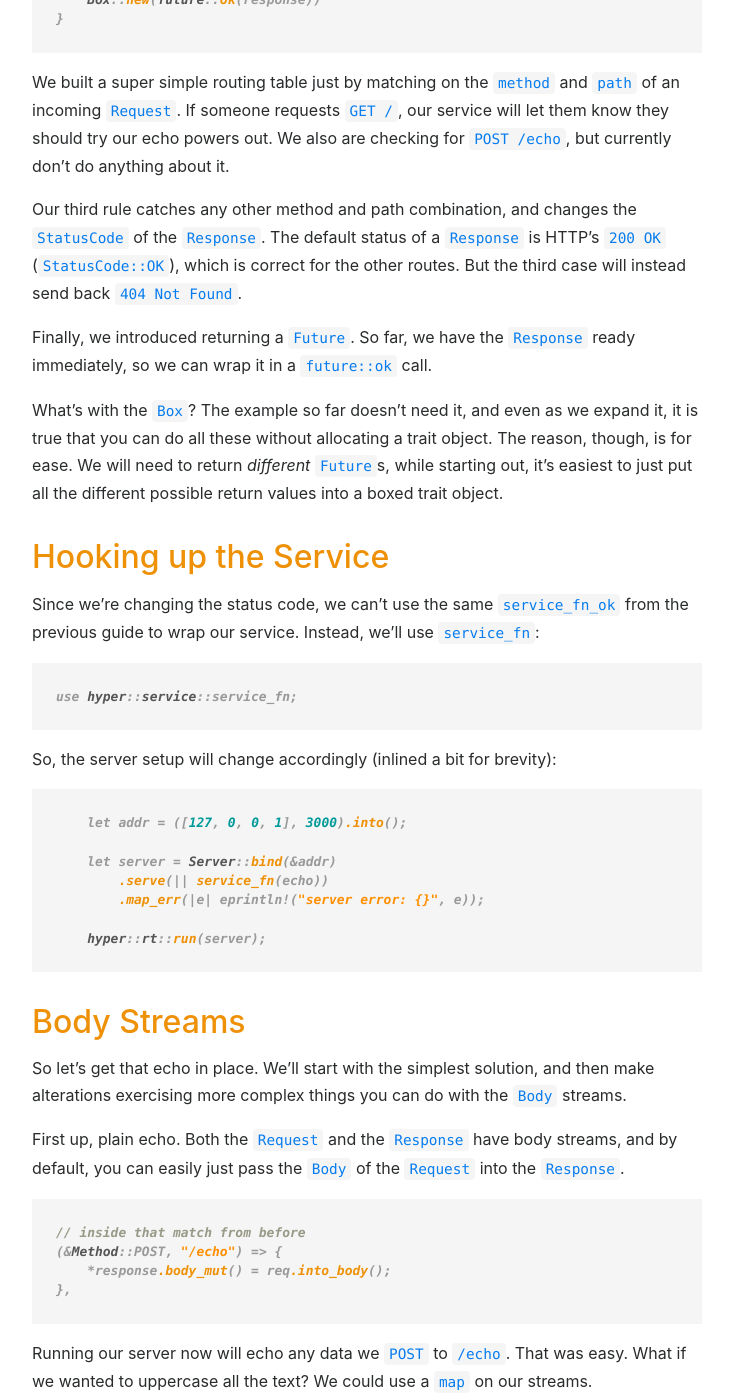
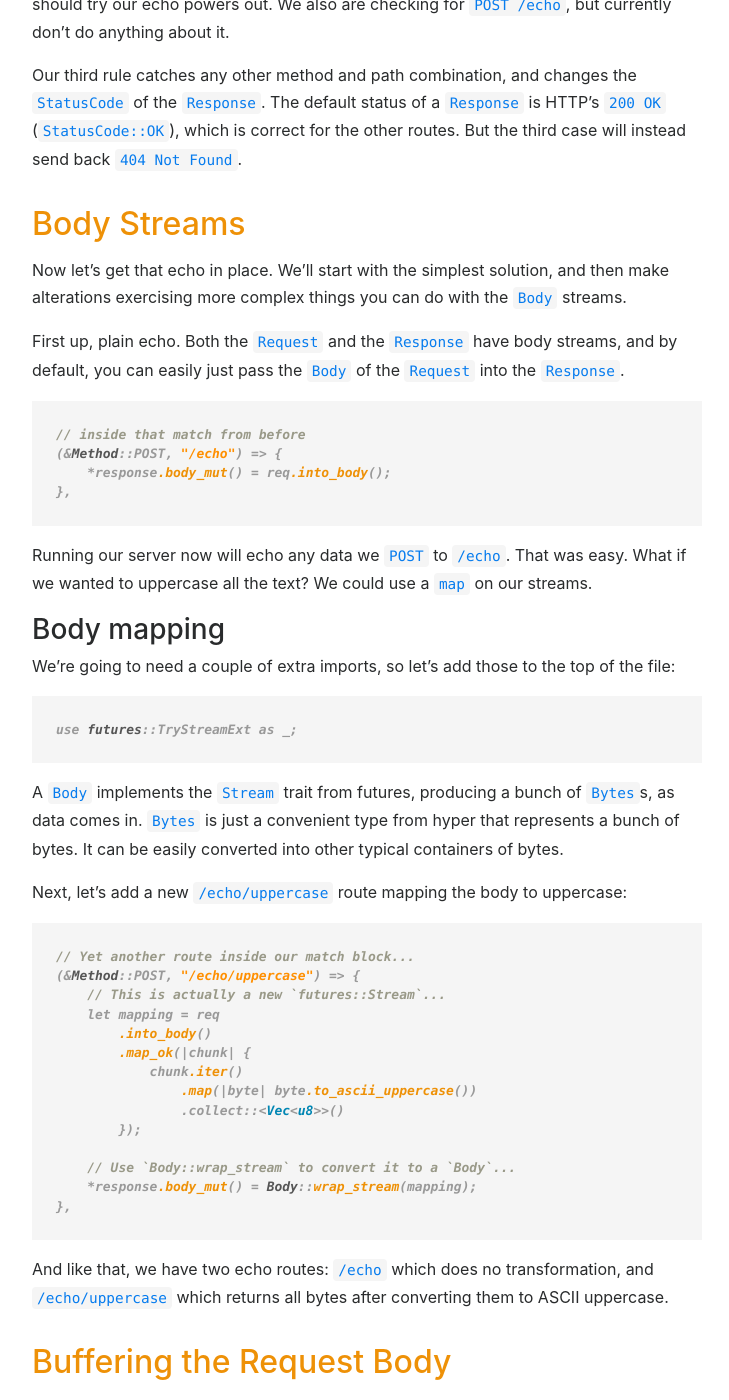
Before and after one commit to hyperium/hyperium.github.io, a Jekyll site: the page built from _guides/server/echo.md, in a window 1280 px wide and 1400 px high, scrolled down 1479 px. Shown: the whole window, without its empty margins (338-1067 px from the left). Built offline with Jekyll 4.4.1, drawn with Linux system fonts in a browser that asks for light colours; some of the changed text lies outside the part shown.

Commit message:
update the server echo guide

````diff
--- a/_config.yml
+++ b/_config.yml
@@ -30,5 +30,5 @@
 
 docs_url: https://docs.rs/hyper/0.13.*
 examples_url: https://github.com/hyperium/hyper/tree/master/examples
-futures_url: https://docs.rs/futures/0.1.*
+futures_url: https://docs.rs/futures/0.3.*
 hyper_tls_url: https://docs.rs/hyper-tls/*
--- a/_guides/server/echo.md
+++ b/_guides/server/echo.md
@@ -22,17 +22,16 @@
 
 ```toml
 [dependencies]
-hyper = "0.12"
-futures = "0.1" # yes, 0.1 for now
+hyper = "0.13"
+tokio = { version = "0.2", features = ["full"] }
+futures = "0.3"
 ```
 
 Then, we need to add some to our imports:
 
 ```rust
 # extern crate hyper;
-extern crate futures;
-
-use futures::future;
+# extern crate futures;
 use hyper::{Method, StatusCode};
 # fn main() {}
 ```
@@ -45,11 +44,8 @@
 # extern crate hyper;
 # use futures::future::{self, Future};
 # use hyper::{Body, Method, Request, Response, StatusCode};
-
-// Just a simple type alias
-type BoxFut = Box<dyn Future<Item=Response<Body>, Error=hyper::Error> + Send>;
-
-fn echo(req: Request<Body>) -> BoxFut {
+#
+async fn echo(req: Request<Body>) -> Result<Response<Body>, hyper::Error> {
     let mut response = Response::new(Body::empty());
 
     match (req.method(), req.uri().path()) {
@@ -64,7 +60,7 @@
         },
     };
 
-    Box::new(future::ok(response))
+    Ok(response)
 }
 # fn main() {}
 ```
@@ -80,57 +76,9 @@
 the other routes. But the third case will instead send back `404 Not
 Found`.
 
-Finally, we introduced returning a `Future`. So far, we have the `Response`
-ready immediately, so we can wrap it in a `future::ok` call.
-
-What's with the `Box`? The example so far doesn't need it, and even as we
-expand it, it is true that you can do all these without allocating a trait
-object. The reason, though, is for ease. We will need to return *different*
-`Future`s, while starting out, it's easiest to just put all the different
-possible return values into a boxed trait object.
-
-## Hooking up the Service
-
-Since we're changing the status code, we can't use the same `service_fn_ok` from the previous guide to wrap our service.
-Instead, we'll use `service_fn`:
-
-```rust
-# extern crate hyper;
-use hyper::service::service_fn;
-```
-
-So, the server setup will change accordingly (inlined a bit for brevity):
-
-```rust
-# extern crate futures;
-# extern crate hyper;
-#
-# use futures::future;
-# use hyper::rt::Future;
-# use hyper::{Body, Request, Response, Server};
-# use hyper::service::service_fn;
-#
-# type BoxFut = Box<dyn Future<Item=Response<Body>, Error=hyper::Error> + Send>;
-#
-# fn echo(_req: Request<Body>) -> BoxFut {
-#     Box::new(future::ok(Response::new(Body::empty())))
-# }
-#
-# fn run() {
-    let addr = ([127, 0, 0, 1], 3000).into();
-
-    let server = Server::bind(&addr)
-        .serve(|| service_fn(echo))
-        .map_err(|e| eprintln!("server error: {}", e));
-
-    hyper::rt::run(server);
-# }
-# fn main() {}
-```
-
 ## Body Streams
 
-So let's get that echo in place. We'll start with the simplest solution, and
+Now let's get that echo in place. We'll start with the simplest solution, and
 then make alterations exercising more complex things you can do with the
 `Body` streams.
 
@@ -165,13 +113,12 @@
 ```rust
 # extern crate futures;
 # extern crate hyper;
-use futures::Stream;
-use hyper::Chunk;
+use futures::TryStreamExt as _;
 # fn main() {}
 ```
 
 A `Body` implements the `Stream` trait from futures, producing a bunch of
-`Chunk`s, as data comes in. A `Chunk` is just a convenient type from hyper
+`Bytes`s, as data comes in. `Bytes` is just a convenient type from hyper
 that represents a bunch of bytes. It can be easily converted into other
 typical containers of bytes.
 
@@ -179,7 +126,8 @@
 
 ```rust
 # extern crate hyper;
-# use hyper::rt::Stream;
+# extern crate futures;
+# use futures::TryStreamExt as _;
 # use hyper::{Body, Method, Request, Response};
 # fn echo(req: Request<Body>) -> Response<Body> {
 #     let mut response = Response::default();
@@ -219,49 +167,30 @@
 In this case, we can't really generate a `Response` immediately. Instead, we
 must wait for the full request body to be received.
 
-1. With `GET /`, `POST /echo`, and `POST /echo/uppercase`, we have an immediate `Response`, and would like to use `future::ok`.
-2. With `POST /echo/reverse`, we need to wait before we can give a `Response`. We'll be waiting on concatenating all the `Chunk`s together, so this future would be a `futures::stream::Concat2` combined with a `futures::future::Map`.
-
-Since we're returning boxed `Future`s, this should be pretty easy to do.
-
-We want to concatenate the request body, and map the result into our `reverse` function, and return the eventual result.
+We want to concatenate the request body, and map the result into our `reverse` function, and return the eventual result. We can make use of the `hyper::body::to_bytes` utility function to make this easy.
 
 ```rust
 # extern crate hyper;
 # use hyper::{Body, Method, Request, Response};
-# use hyper::rt::{Future, Stream};
-# fn echo(req: Request<Body>) -> Box<dyn Future<Item=Response<Body>, Error=hyper::Error> + Send> {
+# async fn echo(req: Request<Body>) -> Result<Response<Body>, hyper::Error> {
 #     let mut response = Response::default();
 #     match (req.method(), req.uri().path()) {
 // Yet another route inside our match block...
 (&Method::POST, "/echo/reverse") => {
-    // This is actually a new `Future`, waiting on `concat`...
-    let reversed = req
-        .into_body()
-        // A future of when we finally have the full body...
-        .concat2()
-        // `move` the `Response` into this future...
-        .map(move |chunk| {
-            let body = chunk.iter()
-                .rev()
-                .cloned()
-                .collect::<Vec<u8>>();
+    // Await the full body to be concatenated into a single `Bytes`...
+    let full_body = hyper::body::to_bytes(req.into_body()).await?;
 
-            *response.body_mut() = Body::from(body);
-            response
-        });
+    // Iterate the full body in reverse order and collect into a new Vec.
+    let reversed = full_body.iter()
+        .rev()
+        .cloned()
+        .collect::<Vec<u8>>();
 
-    // We can't just return the `Response` from this match arm,
-    // because we can't set the body until the `concat` future
-    // completed...
-    //
-    // However, `reversed` is actually a `Future` that will return
-    // a `Response`! So, let's return it immediately instead of
-    // falling through to the default return of this function.
-    return Box::new(reversed)
+    *response.body_mut() = reversed.into();
 },
 #         _ => unreachable!(),
 #     }
+#     Ok(response)
 # }
 # fn main() {}
 ```
````
Also changed, not shown: other parts of _guides/server/echo.md (+1 -1 lines), 1 other file.
